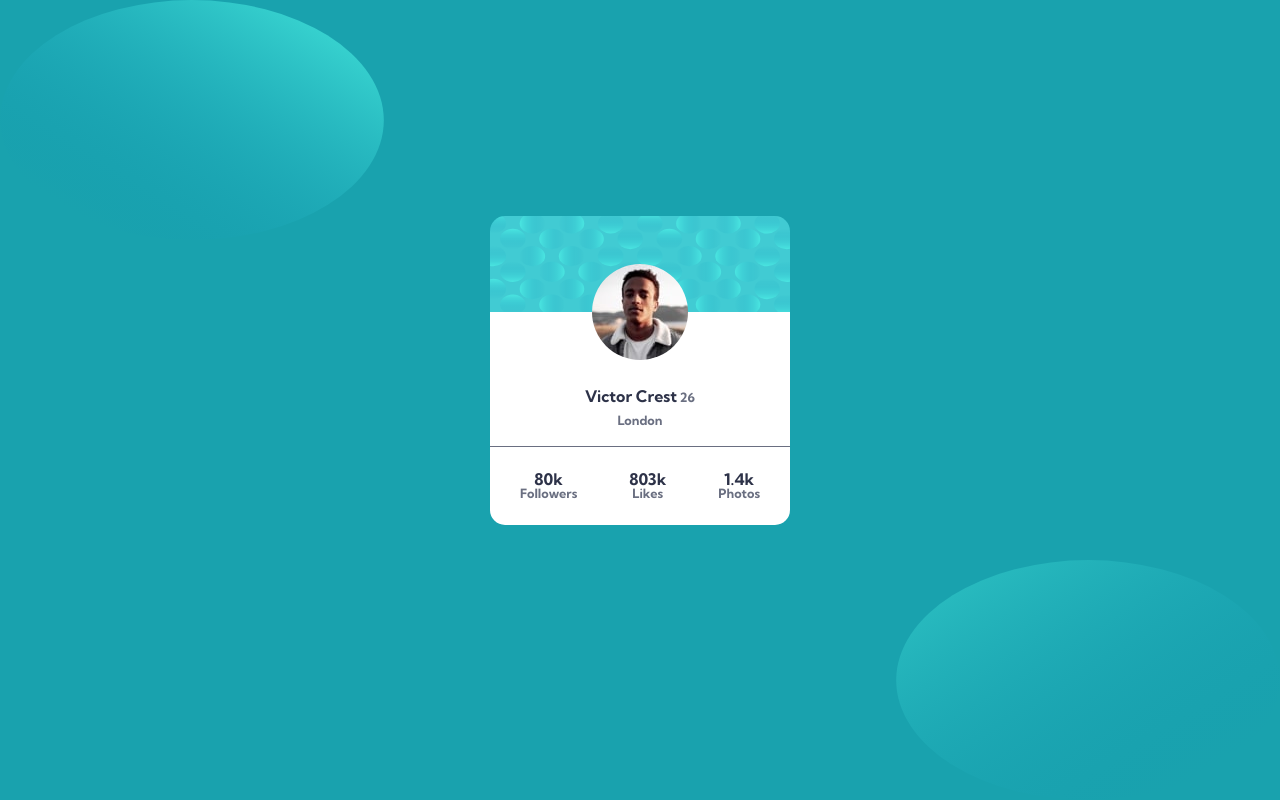
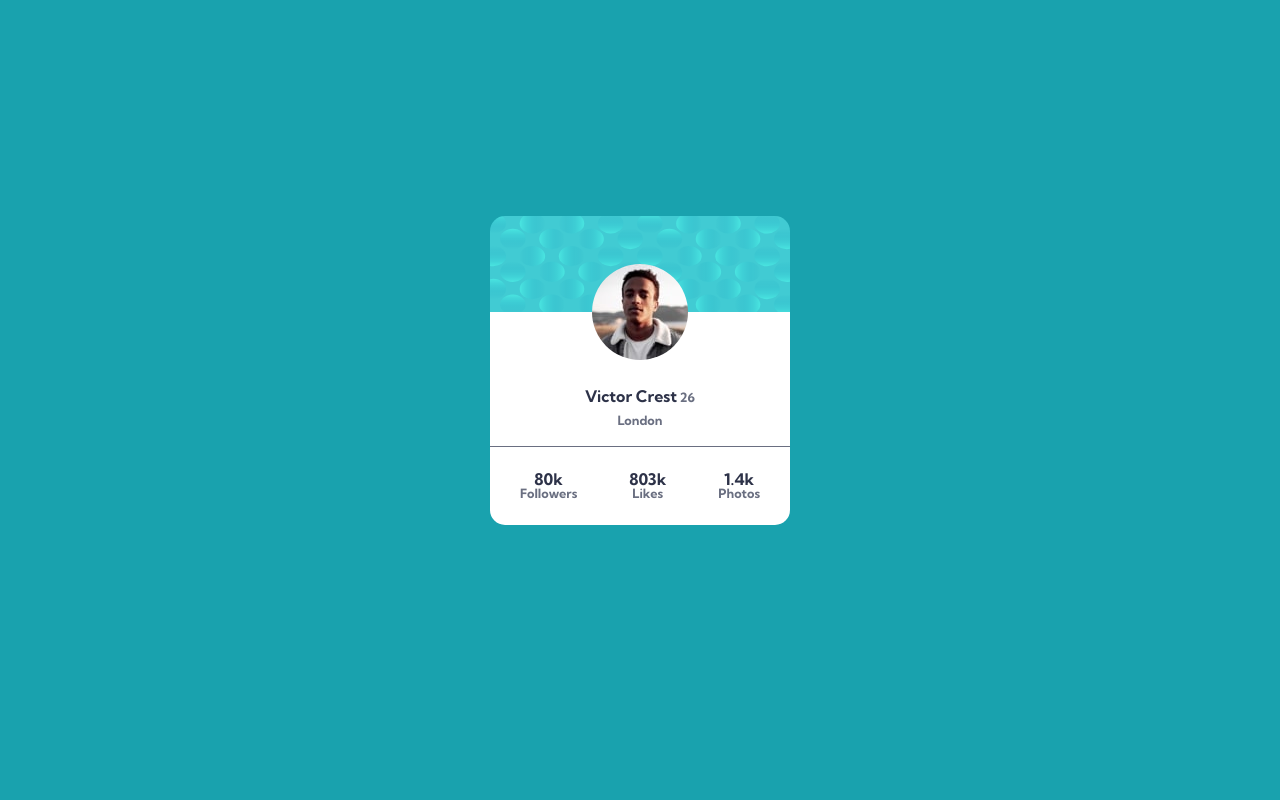
Before and after one commit to Andrei1810/project4.github.io, a plain HTML site: page Index.html in a window 1280 px wide. Drawn offline with Linux system fonts and the light colour scheme.

Commit message:
Add files via upload

```diff
--- a/Index.html
+++ b/Index.html
@@ -8,11 +8,7 @@
     <link href="https://fonts.googleapis.com/css2?family=Kumbh+Sans:wght@700&display=swap" rel="stylesheet">
 </head>
 <body>
-    <main>
-    <img class="background-1" src="bg-pattern-top.svg" alt="eroare">
-    <img class="background-2" src="bg-pattern-bottom.svg" alt="eroare">
-    <section class="container">
-
+    <main class="container">
     	<img class="profile" src="image-victor.jpg" alt="eroare">
         <div class="text">
         <h1><span>Victor Crest</span> 26 <br>London</h1>
@@ -22,7 +18,6 @@
             <h2><span>803k</span><br>Likes</h2>
             <h2><span>1.4k</span><br>Photos</h2>
         </article>
-     </section>
     </main>
 </body>
 </html>
```
